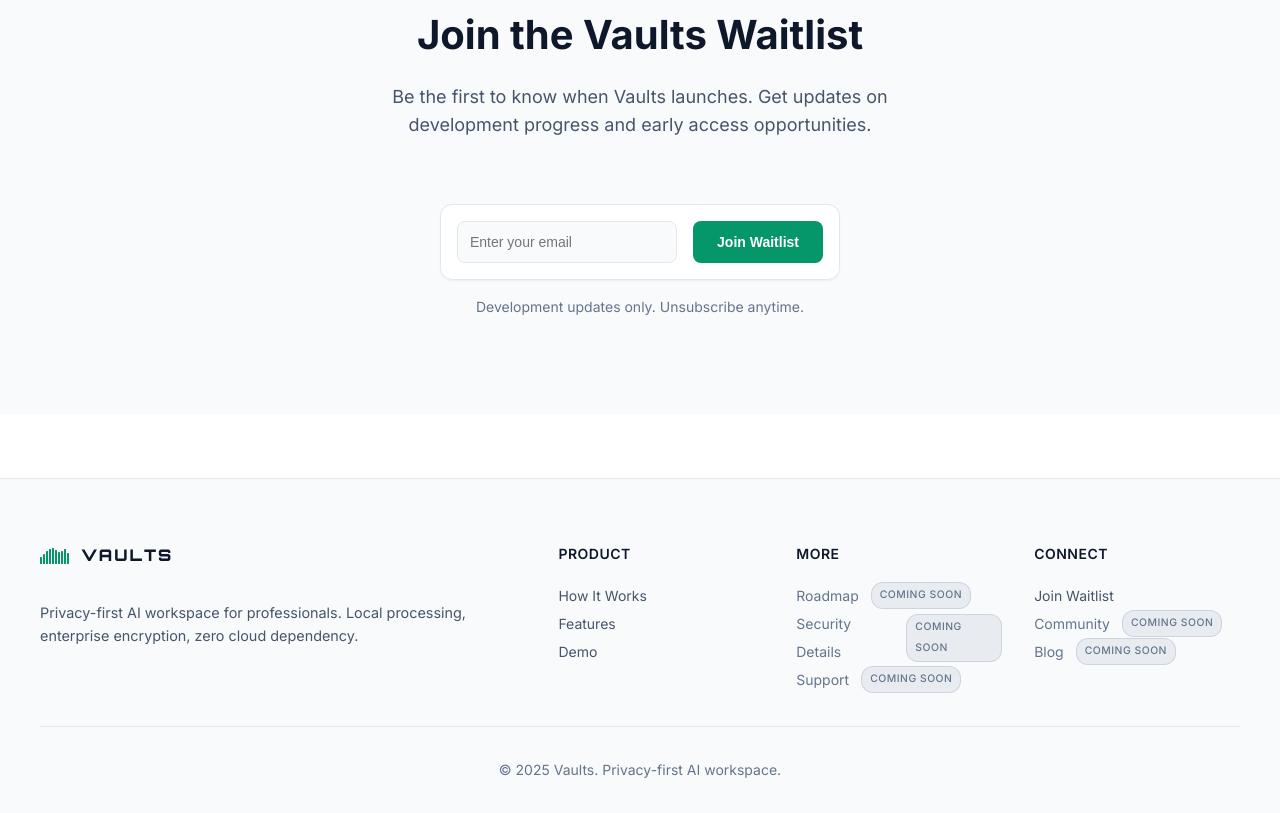
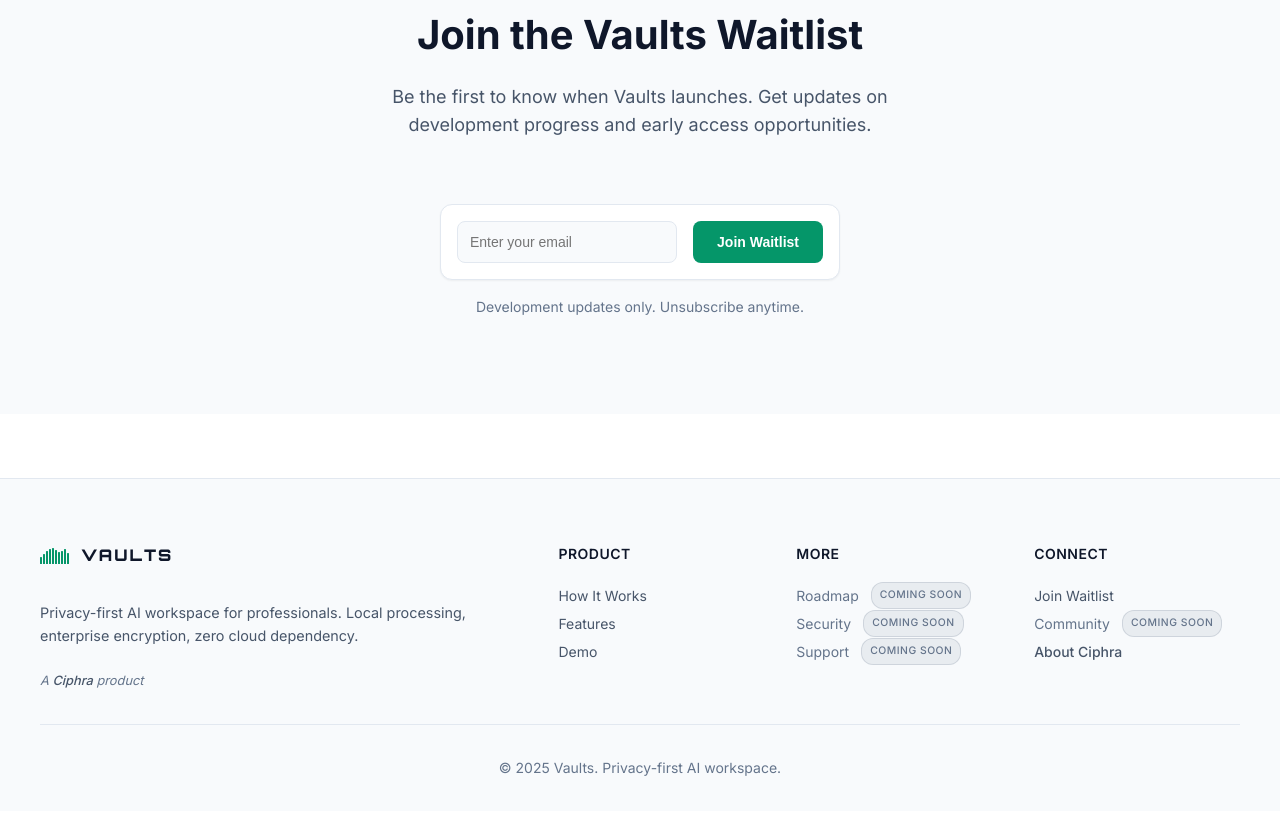
Before and after one commit to CiphraHQ/Vaults, a plain HTML site: page index.html in a window 1280 px wide. Shown: the part 3950-4763 px from the top of the page. Drawn offline with Linux system fonts and the light colour scheme.

Commit message:
Cleaned up footer

```diff
--- a/index.html
+++ b/index.html
@@ -229,6 +229,7 @@
                     </div>
                 </div>
                 <p class="footer-description">Privacy-first AI workspace for professionals. Local processing, enterprise encryption, zero cloud dependency.</p>
+                <p class="footer-ciphra">A <a href="#" class="ciphra-link">Ciphra</a> product</p>
             </div>
 
             <div class="footer-links">
@@ -246,7 +247,7 @@
                         <div class="coming-soon-pill">Coming Soon</div>
                     </div>
                     <div class="coming-soon-link">
-                        <span>Security Details</span>
+                        <span>Security</span>
                         <div class="coming-soon-pill">Coming Soon</div>
                     </div>
                     <div class="coming-soon-link">
@@ -262,10 +263,7 @@
                         <span>Community</span>
                         <div class="coming-soon-pill">Coming Soon</div>
                     </div>
-                    <div class="coming-soon-link">
-                        <span>Blog</span>
-                        <div class="coming-soon-pill">Coming Soon</div>
-                    </div>
+                    <a href="#" class="ciphra-link">About Ciphra</a>
                 </div>
             </div>
         </div>
--- a/styles.css
+++ b/styles.css
@@ -664,6 +664,25 @@ footer {
     color: var(--text-secondary);
     line-height: 1.6;
     font-size: 0.9rem;
+    margin-bottom: 0.5rem;
+}
+
+.footer-ciphra {
+    color: var(--text-muted);
+    font-size: 0.8rem;
+    font-style: italic;
+}
+
+.ciphra-link {
+    color: var(--text-secondary);
+    text-decoration: none;
+    font-weight: 500;
+    transition: color 0.3s ease;
+    cursor: pointer;
+}
+
+.ciphra-link:hover {
+    color: var(--primary-accent);
 }
 
 .footer-links {
```
